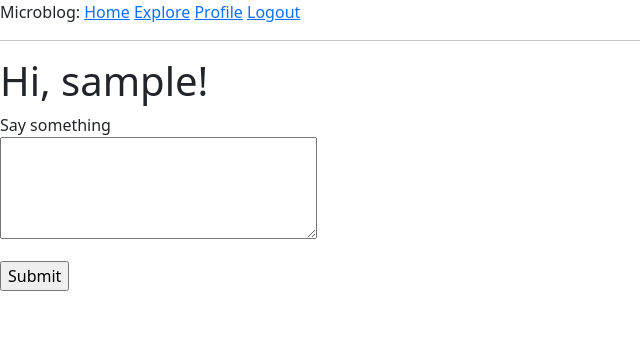
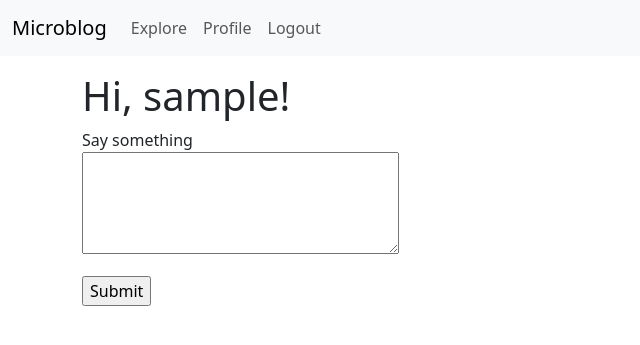
Before and after one commit to davisnygren/flask-website, a Flask app: page / in a window 1280 px wide. Shown: the top 345 px of the page, without its empty margins (0-640 px from the left). Run offline with Flask 3, Linux system fonts and the light colour scheme; the visitor is signed in with stand-in values (Sample User, id 1); data comes from the database, SQL or seed files in the repository; both versions use the stored data as it was after the commit; data that the repository does not hold is empty.

Commit message:
converted navbar to bootstrap

```diff
--- a/microblog/app/templates/base.html
+++ b/microblog/app/templates/base.html
@@ -14,28 +14,44 @@
         crossorigin="anonymous">
 	</head>
 	<body>
-		<div>
-			Microblog:
-			<a href="{{ url_for('index') }}">Home</a>
-			<a href="{{ url_for('explore') }}">Explore</a>
+		<nav class="navbar navbar-expand-lg bg-body-tertiary">
+      <div class="container-fluid">
+        <a class="navbar-brand" href="{{ url_for('index') }}">Microblog</a>
+        <button class="navbar-toggler" type="button" data-bs-toggle="collapse" data-bs-target="#navbarSupportedContent"
+                aria-controls="navbarSupportedContent" aria-expanded="false" aria-label="Toggle navigation">
+          <span class="navbar-toggler-icon"></span>
+        </button>
+        <div class="collapse navbar-collapse" id="navbarSupportedContent">
+          <ul class="navbar-nav me-auto mb-2 mb-lg-0">
+            <li class="nav-item">
+              <a class="nav-link" href="{{ url_for('explore') }}">Explore</a>
+            </li>
             {% if current_user.is_anonymous %}
-			<a href="{{ url_for('login') }}">Login</a>
+            <li class="nav-item">
+              <a class="nav-link" href="{{ url_for('login') }}">Login</a>
+            </li>
             {% else %}
-			<a href="{{ url_for('user', username=current_user.username) }}">Profile</a>
-			<a href="{{ url_for('logout') }}">Logout</a>
+            <li class="nav-item">
+              <a class="nav-link" href="{{ url_for('user', username=current_user.username) }}">Profile</a>
+            </li>
+            <li class="nav-item">
+              <a class="nav-link" href="{{ url_for('logout') }}">Logout</a>
+            </li>
             {% endif %}
+          </ul>
         </div>
-		<hr>
+      </div>
+		</nav>
+		<div class="container mt-3">
 			{% with messages = get_flashed_messages() %}
 			{% if messages %}
-		<ul>
 			  {% for message in messages %}
-			<li>{{ message }}</li>
+			  <div class="alert alert-info" role="alert">{{ message }}</div>
 			  {% endfor %}
-		</ul>
 			{% endif %}
 			{% endwith %}
 			{% block content %}{% endblock %}
+		</div>
 		<script src="https://cdn.jsdelivr.net/npm/bootstrap@5.3.2/dist/js/bootstrap.bundle.min.js"
 		        integrity="sha384-C6RzsynM9kWDrMNeT87bh95OGNyZPhcTNXj1NW7RuBCsyN/o0jlpcV8Qyq46cDfL"
 				crossorigin="anonymous">
```
Also changed, not shown: microblog/app.db. Lines whose indentation alone changed are shown as unchanged.
